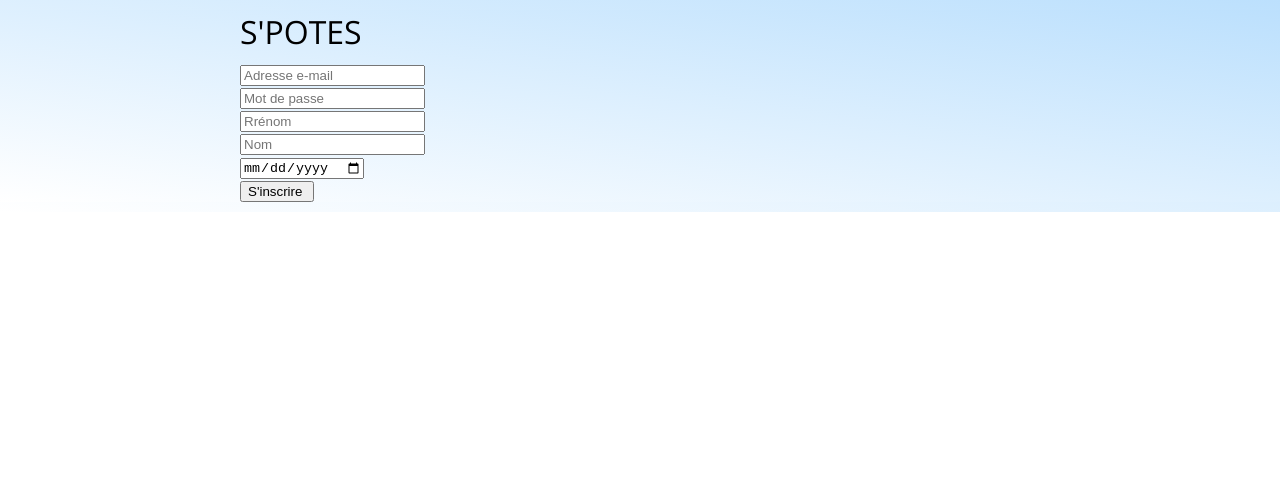
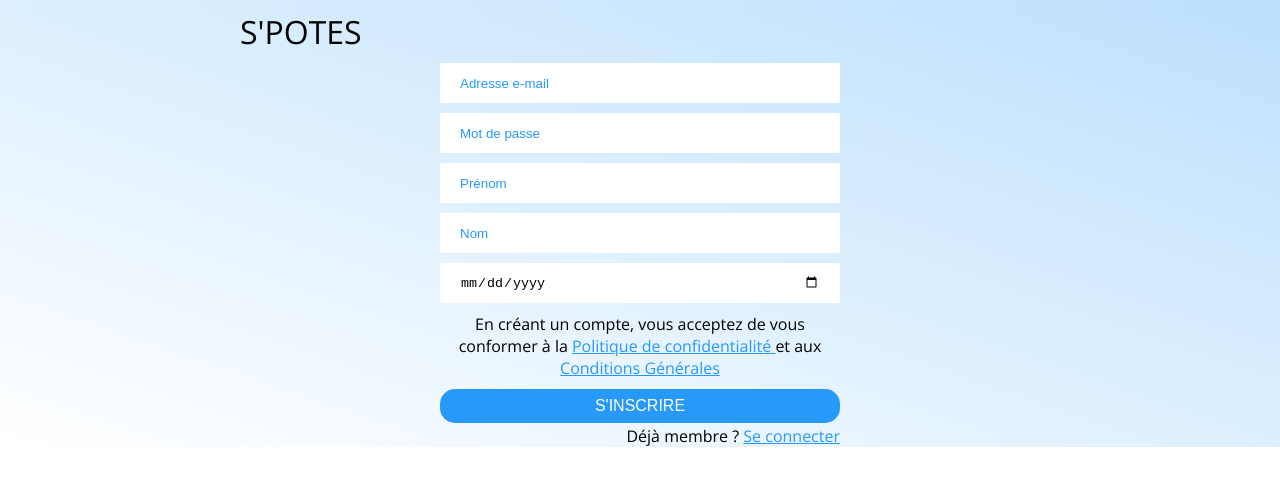
Before and after one commit to Valdofal/S-Potes-client, a React (Create React App) app: page / in a window 1280 px wide. Shown: the top 486 px of the page. Built offline with nearby package versions, Linux system fonts and the light colour scheme.

Commit message:
formulaire presque finis -> ajouter headers

```diff
--- a/src/App.css
+++ b/src/App.css
@@ -24,7 +24,63 @@ h1,h2,h3,p,ul{
   font-weight: bold;
 }
 .formulaire {
-  width: 800px;
-  margin: 10px auto;
-  /* width: 800px; */
+  margin: 0 auto;
+  width: 400px;
 }
+
+input {
+  width:100%;
+  box-sizing: border-box;
+  padding: 20px;
+  margin-bottom: 10px;
+  border: none;
+}
+input::placeholder {
+  color:#2699FB;
+}
+
+input:focus, .box:focus
+{
+  outline-style: none;
+  outline: none;
+}
+
+.box {
+  vertical-align: top;
+  height: 2.5em;
+  color:#000;
+}
+
+
+.button{
+  width: 100%;
+  background-color: #2699FB;
+  border: none;
+  color: white;
+  padding: 8px 40px;
+  text-align: center;
+  text-decoration: none;
+  display: inline-block;
+  font-size: 16px;
+  margin: 10px 2px 2px 0px;
+  cursor: pointer;
+  border-radius: 15px;
+}
+
+.button:focus {
+  background-color: #51AEFE;
+  outline-style: none;
+}
+
+p {
+  text-align: center;
+}
+
+.dejamembre {
+  text-align: right;
+}
+
+a {
+  text-decoration: underline;
+  color: #2699FB;
+}
--- a/src/Formulaire.js
+++ b/src/Formulaire.js
@@ -6,11 +6,13 @@ function Formulaire() {
       <form action="localhost:3000/user" method="post">
         <input class="box" type="email" name="email" id="email" placeholder="Adresse e-mail" required /> <br/>
         <input class="box" type="password" name="password" id="password" placeholder="Mot de passe" required /> <br/>
-        <input class="box" type="text" name="firstName" id="firstName" placeholder="Rrénom" required /><br/>
+        <input class="box" type="text" name="firstName" id="firstName" placeholder="Prénom" required /><br/>
         <input class="box" type="text" name="lastName" id="lastName" placeholder="Nom" required /> <br/>
-        <input class="box" type="date" name="birthdate" id="birthdate" placeholder="dd/mm/aaaa" required /> <br/>
-        <input type="submit" id="submitDetails" name="submitDetails" value = "S'inscrire "/>
+        <input class="box" type="date" name="birthdate" id="birthdate" placeholder="jj/mm/aaaa" required /> <br/>
+        <p> En créant un compte, vous acceptez de vous conformer à la <a> Politique de confidentialité </a>et aux <a>Conditions Générales</a></p>
+        <input type="submit" id="submitDetails" name="submitDetails" value = "S'INSCRIRE" class="button"/>
       </form>
+      <p class="dejamembre"> Déjà membre ? <a> Se connecter </a> </p>
     </div>
     )
   }
```
